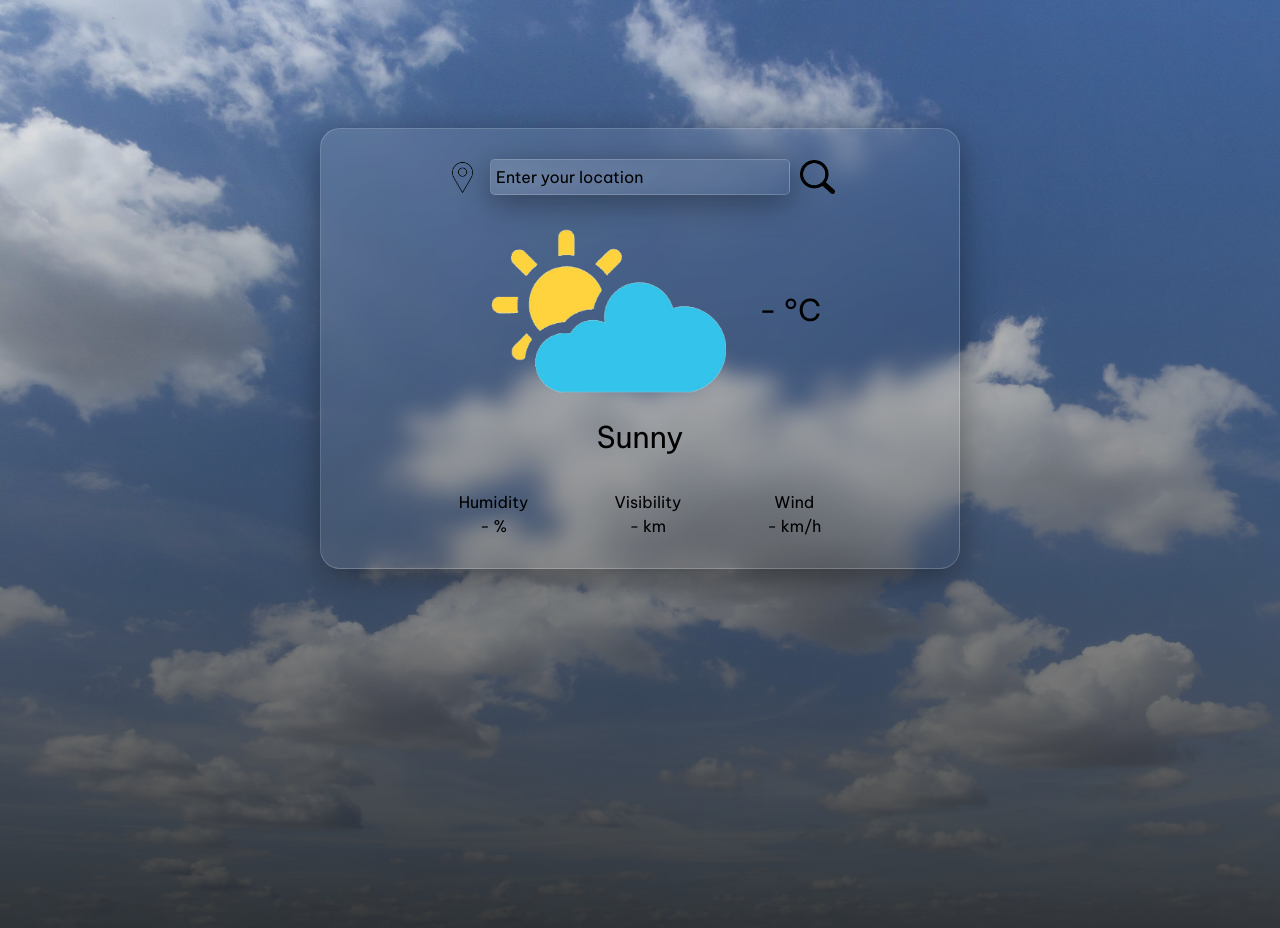
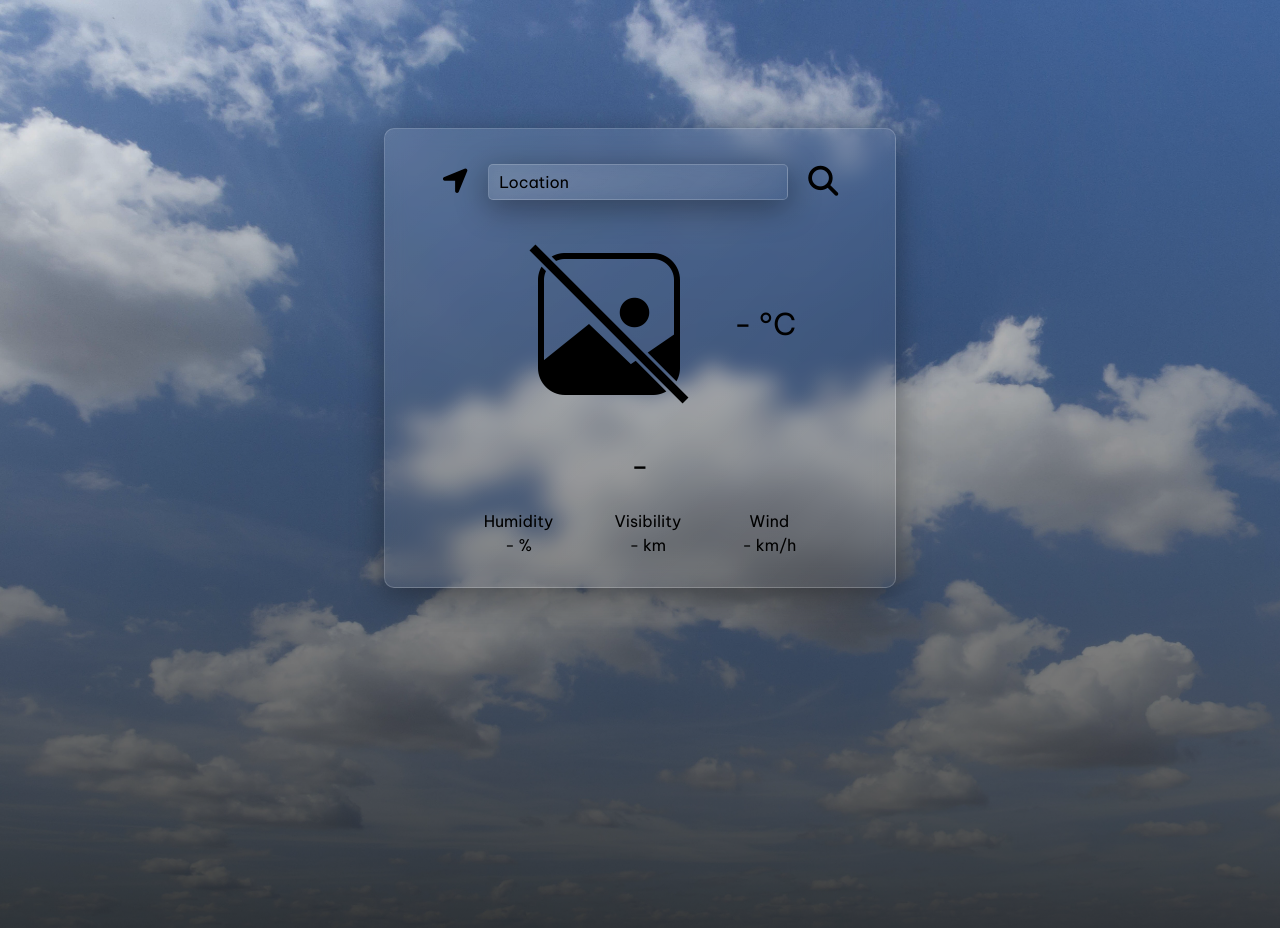
Before and after one commit to pvictordev/weatheradar, a plain HTML site: page index.html in a window 1280 px wide. Drawn offline with Linux system fonts and the light colour scheme.

Commit message:
weatheradar

```diff
--- a/index.html
+++ b/index.html
@@ -5,6 +5,8 @@
     <meta http-equiv="X-UA-Compatible" content="IE=edge">
     <meta name="viewport" content="width=device-width, initial-scale=1.0">
     <link rel="stylesheet" href="scss/import.css">
+
+    <link rel="stylesheet" href="https://cdnjs.cloudflare.com/ajax/libs/font-awesome/6.4.0/css/all.min.css" integrity="sha512-iecdLmaskl7CVkqkXNQ/ZH/XLlvWZOJyj7Yy7tcenmpD1ypASozpmT/E0iPtmFIB46ZmdtAc9eNBvH0H/ZpiBw==" crossorigin="anonymous" referrerpolicy="no-referrer" />
 
     <link rel="preconnect" href="https://fonts.googleapis.com">
     <link rel="preconnect" href="https://fonts.gstatic.com" crossorigin>
@@ -16,36 +18,33 @@
 
     <div class="container">
 
-        <!-- <h1 class="app-name">CLIMETER</h1> -->
-
-
         <div class="search">
-            <div class="search-icon"><img src="img/free-location-icon-2950-thumb.png" alt=""></div>
-            <input class="search-input" type="text" name="" id="" placeholder="Enter your location" >
-            <div class="search-btn"><img src="img/search-icon.png" alt=""></div>
+            <div class="location-icon"><i class="fa-solid fa-location-arrow"></i></div>
+            <input class="search-input" type="text" name="" id="" placeholder="Location" >
+            <div class="search-btn"><i class="fa-solid fa-magnifying-glass"></i></div>
         </div>
 
-        <div class="weather">
+        <div class="weather fadeIn">
 
-            <div class="weather-info-1">
-                <div class="info-img"> <img src="img/Sun-And-Cloud-PNG-HD.png" alt=""> </div>
-                <div class="info-temperature"> - °C </div>
+            <div class="weather-main">
+                <div class="main-img"> <img src="img/no-img.png"> </div>
+                <div class="main-temperature"> - °C </div>
 
             </div>
-            <div class="info-weather">Sunny</div>
+            <div class="main-weather">-</div>
 
-            <div class="weather-info-2">
-                <div class="info-humidity">
-                    <p class="humidity-title">Humidity</p>
-                    <p class="humidity-percent">- %</p>
+            <div class="weather-add">
+                <div class="add-humidity">
+                    <p class="humidity-title title">Humidity</p>
+                    <p class="humidity-value">- %</p>
                 </div>
-                <div class="info-visibilty">
-                    <p class="visibilty-title">Visibility</p>
-                    <p class="visibilty-percent">- km</p>
+                <div class="add-visibilty">
+                    <p class="visibilty-title title">Visibility</p>
+                    <p class="visibilty-value">- km</p>
                 </div>
-                <div class="info-wind">
-                    <p class="wimd-title">Wind</p>
-                    <p class="wind-percent">- km/h</p>
+                <div class="add-wind">
+                    <p class="wind-title title">Wind</p>
+                    <p class="wind-value">- km/h</p>
                 </div>
             </div>
 
@@ -119,5 +118,6 @@
 
     </div>
 
+    <script src="js/script.js"></script>
 </body>
 </html>
--- a/js/script.js
+++ b/js/script.js
@@ -29,23 +29,13 @@ const addWind = document.querySelector('.add-wind');
 const windTitle = document.querySelector('.wind-title');
 const windValue = document.querySelector('.wind-value');
 
-searchButton.addEventListener('click', () => {
+searchButton.addEventListener("click", () => {
     const APIkey = '80f6af54d5ac9494f7c6db394b035563';
-
     const location = searchInput.value;
 
     if(location === '') return;
 
-    // fetch(`https://api.openweathermap.org/data/2.5/weather?lat={lat}&lon={lon}&appid=${APIkey}`)
-    //     .then(res => res.json())
-    //         .then(json => {
-    //             if(json.cod === '404') {
+    fetch(`https://api.openweathermap.org/data/2.5/weather?lat={lat}&lon={lon}&appid=${APIkey}`);
 
-    //             }
-    //         })
-    weather.style.display = 'block';
-    mainTemp.style.display = 'none';
-    mainWeather.style.display = 'none';
-    weatherAdd.style.display = 'none';
 
 })
--- a/scss/_main.scss
+++ b/scss/_main.scss
@@ -1,4 +1,4 @@
-//main code
+//main scss
 
 .container {
     display: flex;
@@ -7,94 +7,106 @@
     flex-direction:column;
     padding: 30px;
     margin: 10% auto;
-    width: 50%;
+    width: 40%;
+    border-radius:10px;
 
-    //blurry mixin
-    background: linear-gradient(135deg, rgba(255, 255, 255, 0.1), rgba(255, 255, 255, 0));
-    backdrop-filter: blur(10px);
-    -webkit-backdrop-filter: blur(10px);
-    border-radius: 20px;
-    border:1px solid rgba(255, 255, 255, 0.18);
-    box-shadow: 0 8px 32px 0 rgba(0, 0, 0, 0.37);
+    @include blurry-mixin();
 }
-.app-name {
-}
+
+
 .search {
     display: flex;
+    justify-content: baseline;
     align-items: center;
 }
-.search-icon {
-    width: 35px;
-    height: 35px;
+.location-icon {
+    font-size:30px ;
     cursor: pointer;
 }
 .search-input {
-    margin: 0 10px;
+    margin: 0 20px;
     width: 300px;
-    padding: 5px;
+    padding: 5px 5px 5px 10px;
+    border-radius: 5px;
 
+    @include blurry-mixin();
 
-    //blurry mixin
-    background: linear-gradient(135deg, rgba(255, 255, 255, 0.1), rgba(255, 255, 255, 0));
-    backdrop-filter: blur(10px);
-    -webkit-backdrop-filter: blur(10px);
-    border-radius: 5px;
-    border:1px solid rgba(255, 255, 255, 0.18);
-    box-shadow: 0 8px 32px 0 rgba(0, 0, 0, 0.37);
-
+}
+.search-input:focus {
+    outline: none;
 }
 .search-input::placeholder {
    color: #000;
 
 }
 .search-btn {
-    width: 35px;
-    height: 35px;
+    font-size: 30px;
     cursor: pointer;
 }
+
+
 .weather {
     margin: 20px 0 0 0;
+    //display: none;
+
 }
-.weather-info-1 {
+
+.weather-main {
     display: flex;
     align-items: center;
 }
-.info-img {
-    width: 300px;
-    height: 190px;
+.main-img {
+    // width: 300px;
+    // height: 190px;
+    width: 250px;
+    height: 200px;
+    margin: 0 0px 0 0px;
+    display: flex;
+    justify-content: center;
+    align-content: center;
+
 }
-.info-temperature {
+.main-img img {
+    // width: 150px;
+    // height: 150px;
+
+}
+.main-temperature {
+    font-size: 30px;
+    margin: 0 0 0 0px;
+}
+.main-weather {
+    text-align: center;
+    margin: 20px 0 20px 0;
     font-size: 30px;
 }
-.info-weather {
-    text-align: center;
-    margin: 10px 0 30px 0;
-    font-size: 30px;
-}
-.weather-info-2 {
+
+.weather-add {
     display: flex;
     text-align: center;
     justify-content: space-between;
 }
-.info-humidity {
+
+.add-humidity {
 
 }
 .humidity-title {
 }
-.humidity-percent {
+.humidity-value {
 }
 
-.info-humidity {
+.add-visibility {
 
 }
-.humidity-title {
+.visibility-title {
 }
-.humidity-percent {
+.visibility-value {
 }
-.info-humidity {
+
+.add-wind {
 
 }
-.humidity-title {
+.wind-title {
 }
-.humidity-percent {
+.wind-value {
 }
--- a/scss/_mixins.scss
+++ b/scss/_mixins.scss
@@ -1,17 +1,10 @@
 //mixins
 
-@mixin font-mixin($color, $size, $weight, ) {
-  color:$color;
-  font-size: $size;
-  font-weight: $weight;
-}
-
-//blurry
+//blurry mixin
 @mixin blurry-mixin() {
-  background: linear-gradient(135deg, rgba(255, 255, 255, 0.1), rgba(255, 255, 255, 0));
+    background: linear-gradient(135deg, rgba(255, 255, 255, 0.1), rgba(255, 255, 255, 0));
     backdrop-filter: blur(10px);
     -webkit-backdrop-filter: blur(10px);
-    border-radius: 5px;
     border:1px solid rgba(255, 255, 255, 0.18);
     box-shadow: 0 8px 32px 0 rgba(0, 0, 0, 0.37);
-}
+};
--- a/scss/_reset.scss
+++ b/scss/_reset.scss
@@ -39,7 +39,8 @@ body {
 
   font-family: 'Be Vietnam Pro', sans-serif;
   color: #000;
-  background:linear-gradient(rgba(255, 255, 255, 0), rgba(0, 0, 0, 0.7)),  url('../img/day.jpg') 0 0/cover no-repeat; //
+  overflow: hidden;
+  background:linear-gradient(rgba(255, 255, 255, 0), rgba(0, 0, 0, 0.7)),  url('../img/day.jpg') 0 0/cover no-repeat;
   background-repeat:no-repeat ;
 }
 
--- a/scss/import.scss
+++ b/scss/import.scss
@@ -1,4 +1,5 @@
 //import
+
+@import "mixins";
 @import "reset";
 @import "main";
-@import "mixins";
```
Also changed, not shown: img/error404.png (added), img/no-img.png (added), scss/import.css, 1 other file.
